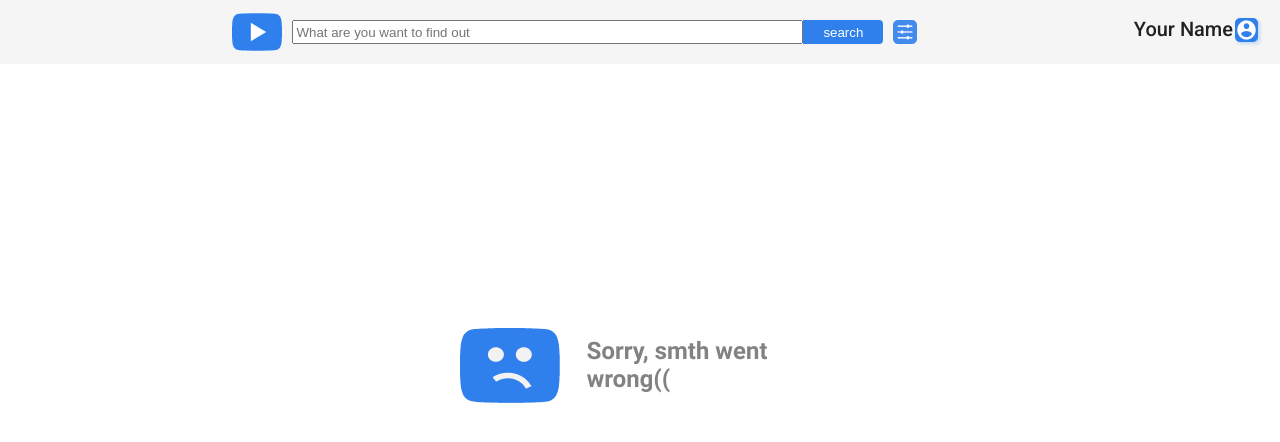
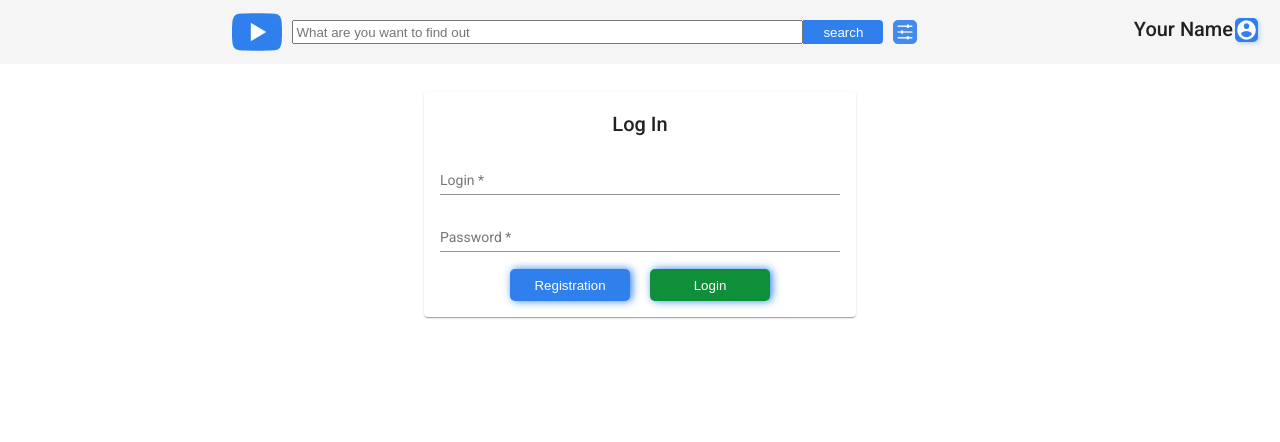
Before and after one commit to alepashkou/youtube-client, an Angular app: page /login in a window 1280 px wide. Shown: the top 442 px of the page. Built offline with nearby package versions, Linux system fonts and the light colour scheme.

Commit message:
feat: add login and register component

```diff
--- a/src/app/app-routing.module.ts
+++ b/src/app/app-routing.module.ts
@@ -1,11 +1,15 @@
 import { NgModule } from '@angular/core';
 import { RouterModule, Routes } from '@angular/router';
+import { LoginComponent } from './auth/pages/login/login.component';
+import { RegistrationComponent } from './auth/pages/registration/registration.component';
 import { NotfoundComponent } from './core/pages/notfound/notfound.component';
 import { AboutComponent } from './youtube/pages/about/about.component';
 import { SearchResultsComponent } from './youtube/pages/search-results/search-results.component';
 
 const routes: Routes = [{ path: '', component: SearchResultsComponent },
   { path: 'about/:id', component: AboutComponent },
+  { path: 'login', component: LoginComponent },
+  { path: 'registration', component: RegistrationComponent },
   { path: '**', component: NotfoundComponent }];
 
 @NgModule({
--- a/src/app/app.module.ts
+++ b/src/app/app.module.ts
@@ -4,6 +4,7 @@ import { BrowserModule } from '@angular/platform-browser';
 import { BrowserAnimationsModule } from '@angular/platform-browser/animations';
 import { AppRoutingModule } from './app-routing.module';
 import { AppComponent } from './app.component';
+import { AuthModule } from './auth/auth.module';
 import { CoreModule } from './core/core.module';
 import { YoutubeModule } from './youtube/youtube.module';
 
@@ -17,6 +18,7 @@ import { YoutubeModule } from './youtube/youtube.module';
     BrowserAnimationsModule,
     CoreModule,
     YoutubeModule,
+    AuthModule,
   ],
   providers: [],
   bootstrap: [AppComponent],
--- /dev/null
+++ b/src/app/auth/pages/login/login.component.html
@@ -0,0 +1,15 @@
+<mat-card>
+    <mat-card-content>
+      <form>
+        <h2>Log In</h2>
+        <mat-form-field>
+          <input matInput placeholder="Login" name="username" required>
+        </mat-form-field>
+        <mat-form-field>
+          <input matInput type="password" placeholder="Password" name="password" required>
+        </mat-form-field>
+        <button (click)="clickToReg($event)" class="login__reg">Registration</button>
+        <button class="login__btn">Login</button>
+      </form>
+    </mat-card-content>
+  </mat-card>
--- /dev/null
+++ b/src/app/auth/pages/login/login.component.scss
@@ -0,0 +1,45 @@
+mat-card {
+    max-width: 400px;
+    margin: 2em auto;
+    text-align: center;
+}
+
+mat-form-field {
+    display: block;
+}
+.login__btn{
+    bottom: 20px;
+    left: 80px;
+    background: #0f8f3a;
+    border-radius: 5px;
+    border: 0px;
+    width: 120px;
+    height: 32px;
+    filter: drop-shadow(2px 0px 4px #2f80ed);
+    cursor: pointer;
+    transition-duration: 0.4s;
+    color: white;
+    margin: 0 auto;
+
+    &:hover{
+        background: #12a844;
+    }
+}
+.login__reg{
+    bottom: 20px;
+    left: 80px;
+    background: #2f80ed;
+    border-radius: 5px;
+    border: 0px;
+    width: 120px;
+    height: 32px;
+    filter: drop-shadow(2px 0px 4px #2f80ed);
+    cursor: pointer;
+    transition-duration: 0.4s;
+    color: white;
+    margin: 0 auto;
+    margin-right: 20px;
+    &:hover{
+        background: #5298f3;
+    }
+}
--- /dev/null
+++ b/src/app/auth/pages/login/login.component.ts
@@ -0,0 +1,19 @@
+import { Component, OnInit } from '@angular/core';
+import { Router } from '@angular/router';
+
+@Component({
+  selector: 'app-login',
+  templateUrl: './login.component.html',
+  styleUrls: ['./login.component.scss'],
+})
+export class LoginComponent implements OnInit {
+  constructor(public route:Router) {}
+
+  ngOnInit(): void {
+  }
+
+  clickToReg(event: Event) {
+    event.stopPropagation();
+    this.route.navigate(['registration']);
+  }
+}
--- /dev/null
+++ b/src/app/auth/pages/registration/registration.component.html
@@ -0,0 +1,21 @@
+<mat-card>
+    <mat-card-content>
+      <form>
+        <h2>Registration</h2>
+        <mat-form-field>
+          <input matInput placeholder="FirstName" name="firstName" required>
+        </mat-form-field>
+        <mat-form-field>
+          <input matInput placeholder="LastName" name="lastName" required>
+        </mat-form-field>
+        <mat-form-field>
+          <input matInput placeholder="E-mail" name="email" required>
+        </mat-form-field>
+        <mat-form-field>
+          <input matInput type="password" placeholder="Password" name="password" required>
+        </mat-form-field>
+        <button (click)="clickToLogin($event)" class="login__btn">Login</button>
+        <button class="login__reg">Registration</button>
+      </form>
+    </mat-card-content>
+  </mat-card>
--- /dev/null
+++ b/src/app/auth/pages/registration/registration.component.scss
@@ -0,0 +1,45 @@
+mat-card {
+    max-width: 400px;
+    margin: 2em auto;
+    text-align: center;
+}
+
+mat-form-field {
+    display: block;
+}
+.login__reg{
+    bottom: 20px;
+    left: 80px;
+    background: #0f8f3a;
+    border-radius: 5px;
+    border: 0px;
+    width: 120px;
+    height: 32px;
+    filter: drop-shadow(2px 0px 4px #2f80ed);
+    cursor: pointer;
+    transition-duration: 0.4s;
+    color: white;
+    margin: 0 auto;
+
+    &:hover{
+        background: #12a844;
+    }
+}
+.login__btn{
+    bottom: 20px;
+    left: 80px;
+    background: #2f80ed;
+    border-radius: 5px;
+    border: 0px;
+    width: 120px;
+    height: 32px;
+    filter: drop-shadow(2px 0px 4px #2f80ed);
+    cursor: pointer;
+    transition-duration: 0.4s;
+    color: white;
+    margin: 0 auto;
+    margin-right: 20px;
+    &:hover{
+        background: #5298f3;
+    }
+}
--- /dev/null
+++ b/src/app/auth/pages/registration/registration.component.ts
@@ -0,0 +1,19 @@
+import { Component, OnInit } from '@angular/core';
+import { Router } from '@angular/router';
+
+@Component({
+  selector: 'app-registration',
+  templateUrl: './registration.component.html',
+  styleUrls: ['./registration.component.scss']
+})
+export class RegistrationComponent implements OnInit {
+  constructor(public route:Router) {}
+
+  ngOnInit(): void {
+  }
+
+  clickToLogin(event: Event) {
+    event.stopPropagation();
+    this.route.navigate(['login']);
+  }
+}
--- a/src/app/shared/material/material.module.ts
+++ b/src/app/shared/material/material.module.ts
@@ -5,6 +5,7 @@ import { MatInputModule } from '@angular/material/input';
 import { MatCardModule } from '@angular/material/card';
 import { MatDividerModule } from '@angular/material/divider';
 import { MatProgressBarModule } from '@angular/material/progress-bar';
+import { MatButtonModule } from '@angular/material/button';
 
 @NgModule({
   declarations: [],
@@ -15,6 +16,7 @@ import { MatProgressBarModule } from '@angular/material/progress-bar';
     MatDividerModule,
     MatProgressBarModule,
     MatProgressBarModule,
+    MatButtonModule,
   ],
   exports: [
     MatToolbarModule,
@@ -23,6 +25,7 @@ import { MatProgressBarModule } from '@angular/material/progress-bar';
     MatDividerModule,
     MatProgressBarModule,
     MatProgressBarModule,
+    MatButtonModule,
   ],
 })
 export class MaterialModule {}
```
Also changed, not shown: src/app/auth/auth.module.ts (added, +17 -0 lines).
